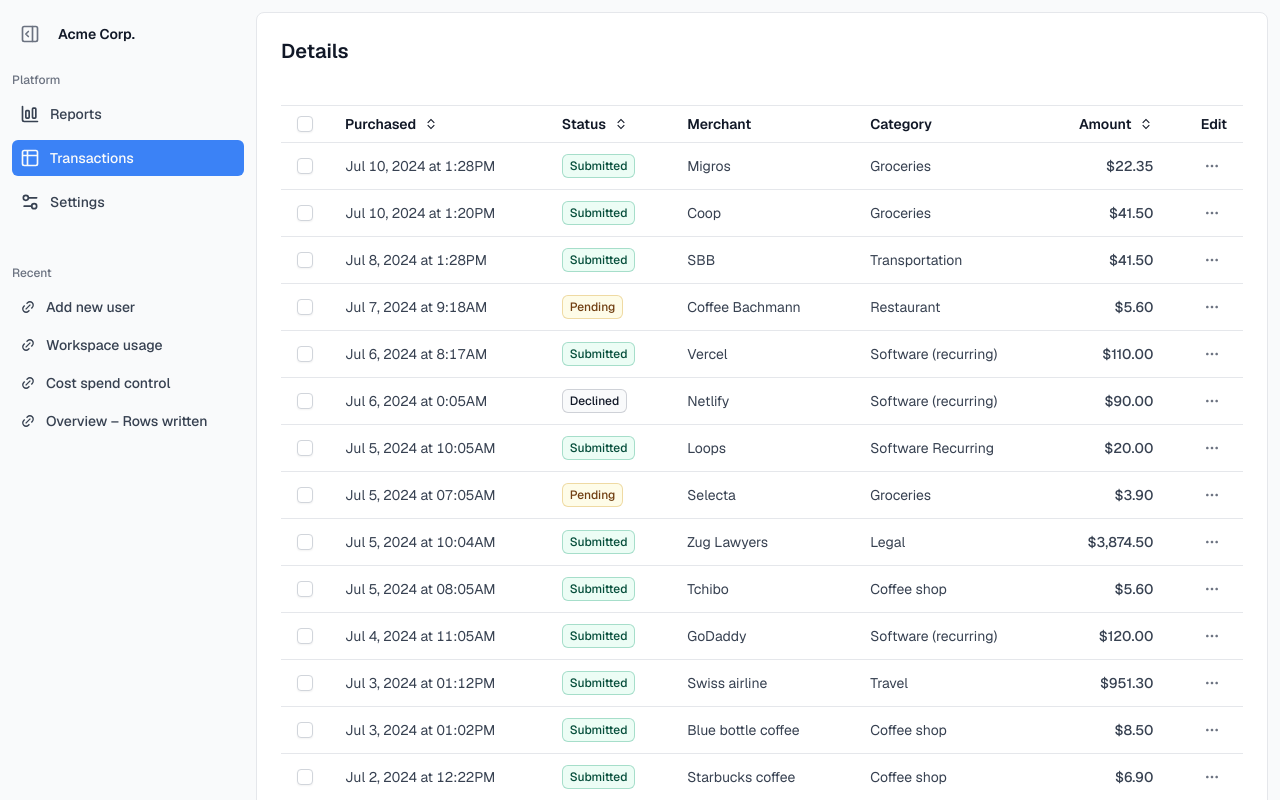
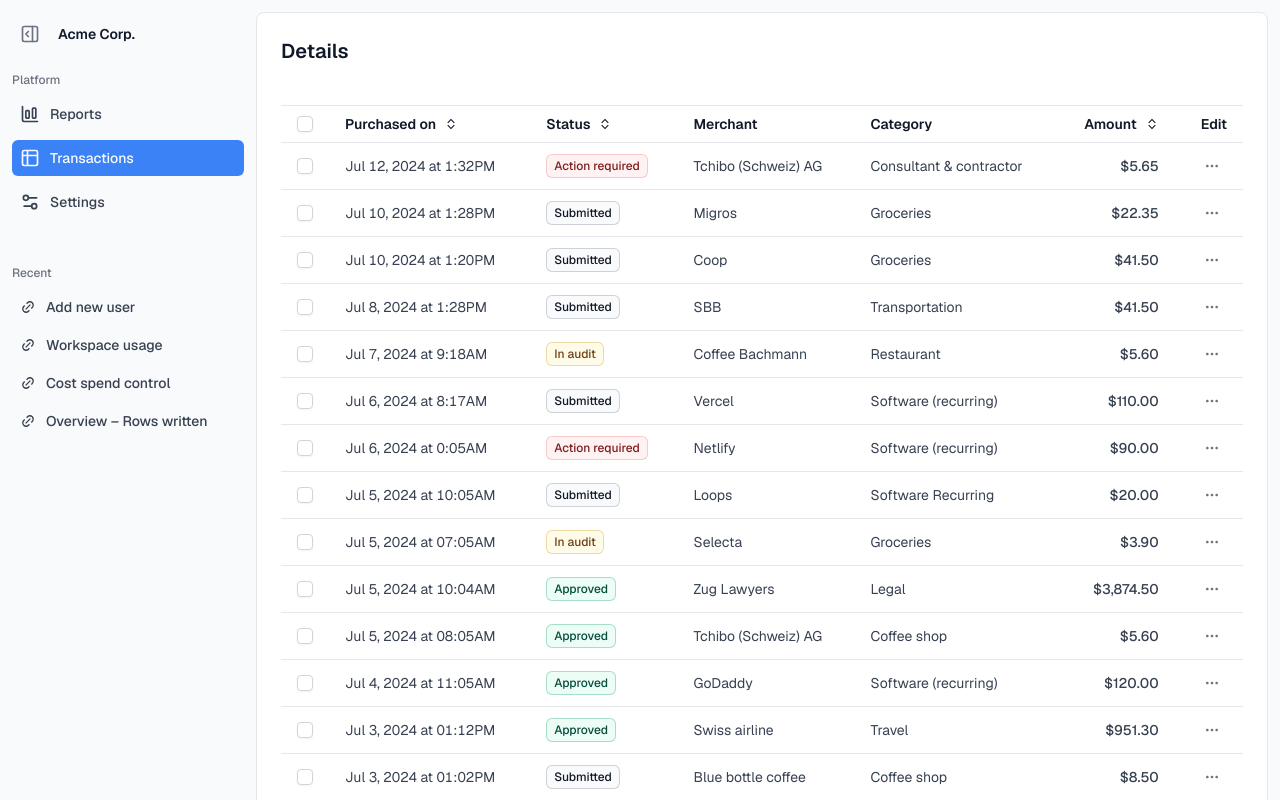
Before and after one commit to tremorlabs/template-insights, a Next.js app: page /transactions in a window 1280 px wide. Shown: the top 800 px of the page. Built offline with nearby package versions, Linux system fonts and the light colour scheme.

Commit message:
add: dummy content

```diff
--- a/src/components/ui/data-table/Columns.tsx
+++ b/src/components/ui/data-table/Columns.tsx
@@ -45,7 +45,7 @@ export const Columns = [
     }),
     columnHelper.accessor("purchased", {
         header: ({ column }) => (
-            <DataTableColumnHeader column={column} title="Purchased" />
+            <DataTableColumnHeader column={column} title="Purchased on" />
         ),
         enableSorting: true,
         enableHiding: false,
--- a/src/data/data.ts
+++ b/src/data/data.ts
@@ -4,17 +4,22 @@ export const statuses: { value: string; label: string; variant: string }[] = [
   {
     value: "submitted",
     label: "Submitted",
-    variant: "success",
+    variant: "neutral",
   },
   {
-    value: "pending",
-    label: "Pending",
+    value: "in audit",
+    label: "In audit",
     variant: "warning",
   },
   {
-    value: "declined",
-    label: "Declined",
-    variant: "neutral",
+    value: "action required",
+    label: "Action required",
+    variant: "error",
+  },
+  {
+    value: "approved",
+    label: "Approved",
+    variant: "success",
   },
 ];
 
@@ -41,6 +46,14 @@ export const statuses: { value: string; label: string; variant: string }[] = [
 
 export const transactions: Transaction[] = [
   {
+    purchased: "Jul 12, 2024 at 1:32PM",
+    status: "action required",
+    merchant: "Tchibo (Schweiz) AG",
+    category: "Consultant & contractor",
+    amount: 5.65,
+    lastEdited: "23/09/2023 13:00",
+  },
+  {
     purchased: "Jul 10, 2024 at 1:28PM",
     status: "submitted",
     merchant: "Migros",
@@ -66,7 +79,7 @@ export const transactions: Transaction[] = [
   },
   {
     purchased: "Jul 7, 2024 at 9:18AM",
-    status: "pending",
+    status: "in audit",
     merchant: "Coffee Bachmann",
     category: "Restaurant",
     amount: 5.6,
@@ -82,7 +95,7 @@ export const transactions: Transaction[] = [
   },
   {
     purchased: "Jul 6, 2024 at 0:05AM",
-    status: "declined",
+    status: "action required",
     merchant: "Netlify",
     category: "Software (recurring)",
     amount: 90,
@@ -98,7 +111,7 @@ export const transactions: Transaction[] = [
   },
   {
     purchased: "Jul 5, 2024 at 07:05AM",
-    status: "pending",
+    status: "in audit",
     merchant: "Selecta",
     category: "Groceries",
     amount: 3.9,
@@ -106,7 +119,7 @@ export const transactions: Transaction[] = [
   },
   {
     purchased: "Jul 5, 2024 at 10:04AM",
-    status: "submitted",
+    status: "approved",
     merchant: "Zug Lawyers",
     category: "Legal",
     amount: 3874.5,
@@ -114,15 +127,15 @@ export const transactions: Transaction[] = [
   },
   {
     purchased: "Jul 5, 2024 at 08:05AM",
-    status: "submitted",
-    merchant: "Tchibo",
+    status: "approved",
+    merchant: "Tchibo (Schweiz) AG",
     category: "Coffee shop",
     amount: 5.6,
     lastEdited: "29/11/2021 17:25",
   },
   {
     purchased: "Jul 4, 2024 at 11:05AM",
-    status: "submitted",
+    status: "approved",
     merchant: "GoDaddy",
     category: "Software (recurring)",
     amount: 120,
@@ -130,7 +143,7 @@ export const transactions: Transaction[] = [
   },
   {
     purchased: "Jul 3, 2024 at 01:12PM",
-    status: "submitted",
+    status: "approved",
     merchant: "Swiss airline",
     category: "Travel",
     amount: 951.3,
@@ -154,7 +167,7 @@ export const transactions: Transaction[] = [
   },
   {
     purchased: "Jul 2, 2024 at 10:18AM",
-    status: "declined",
+    status: "action required",
     merchant: "Uber",
     category: "Transportation",
     amount: 45.6,
@@ -162,7 +175,7 @@ export const transactions: Transaction[] = [
   },
   {
     purchased: "Jul 2, 2024 at 08:19AM",
-    status: "submitted",
+    status: "approved",
     merchant: "Uber",
     category: "Transportation",
     amount: 55.1,
@@ -170,7 +183,7 @@ export const transactions: Transaction[] = [
   },
   {
     purchased: "Jul 2, 2024 at 09:08AM",
-    status: "submitted",
+    status: "approved",
     merchant: "SBB",
     category: "Transportation",
     amount: 80.25,
@@ -178,7 +191,7 @@ export const transactions: Transaction[] = [
   },
   {
     purchased: "Jul 2, 2024 at 11:29AM",
-    status: "submitted",
+    status: "approved",
     merchant: "Steelcase",
     category: "Furniture",
     amount: 290.3,
@@ -186,7 +199,7 @@ export const transactions: Transaction[] = [
   },
   {
     purchased: "Jul 2, 2024 at 11:21AM",
-    status: "submitted",
+    status: "approved",
     merchant: "Digitec Galaxus AG",
     category: "Electronics",
     amount: 699.9,
@@ -194,4 +207,6 @@ export const transactions: Transaction[] = [
   },
 ];
 
-export const categories = Array.from(new Set(transactions.map(transaction => transaction.category)))
+export const categories = Array.from(
+  new Set(transactions.map((transaction) => transaction.category))
+);
```
